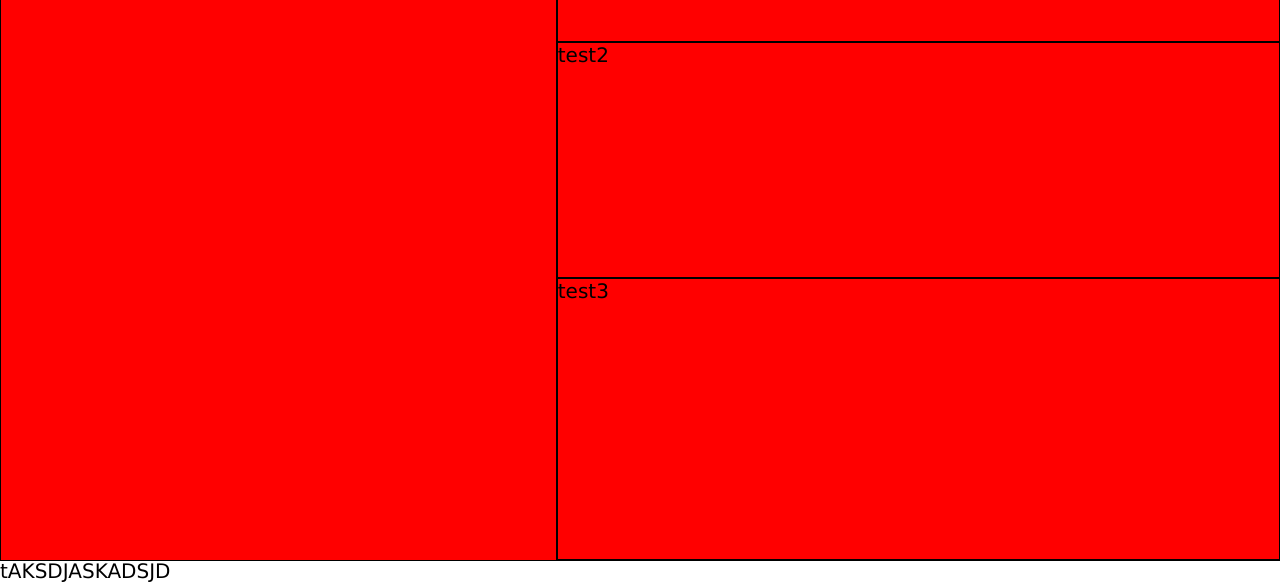
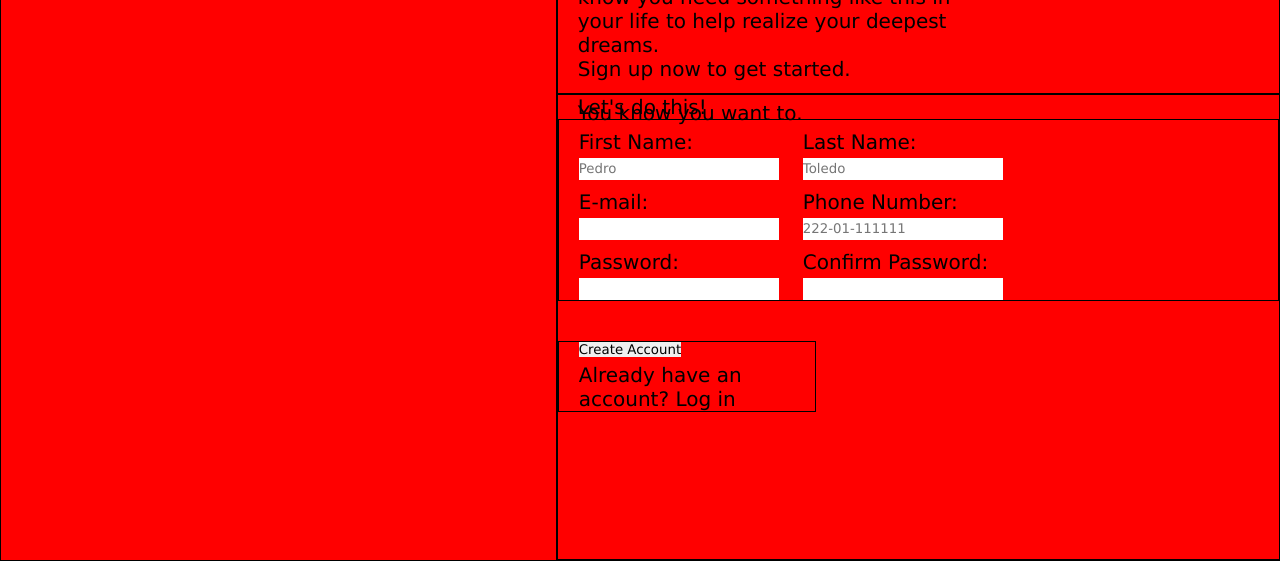
Before and after one commit to pedrohmtoledo/signup-form, a plain HTML site: page index.html in a window 1280 px wide. Shown: the part 241-824 px from the top of the page. After the commit the page ends 802 px from the top, so only its background shows below. Drawn offline with Linux system fonts and the light colour scheme.

Commit message:
Add the form and all inputs
FOrm and inputs added, coded some styliing as well

```diff
--- a/index.html
+++ b/index.html
@@ -16,21 +16,58 @@
         </div>
         <div class="container-child" id="right-container">
             <div id="top">
-                test
-
+                <p class="top_text">This is not a real online service! You know you need something like this in your life to help realize your deepest dreams.<br>
+                Sign up now to get started.</p>
+                <p>You know you want to.</p>
             </div>
             <div id="middle">
-                test2
+                <p class="middle_text">Let's do this!</p>
+                <form action="#" method="POST">
+                    <div class="info">
+                        <fieldset>
+                            <div class="first_name">
+                                <label for="first_name">First Name:</label>
+                                <input type="text" minlength="2" id="first_name" placeholder="Pedro" required>
+                            </div>
+                            <div class="last_name">
+                                <label for="last_name">Last Name:</label>
+                                <input type="text" minlength="2" id="last_name" placeholder="Toledo" required>
+                            </div>
+                        </fieldset>
+                        <fieldset>
+                            <div class="email">
+                                <label for="email">E-mail:</label>
+                                <input type="email" id="email" required>
+                            </div>
+                            <div class="phone">
+                                <label for="phone">Phone Number:</label>
+                                <input type="te" id="phone" pattern="[0-9]{3}-[0-9]{2}-[0-9]{7}" placeholder="222-01-111111" required>
+                            </div>
+                        </fieldset>
+                        <fieldset>
+                            <div class="password">
+                                <label for="password">Password:</label>
+                                <input type="password" minlength="6" id="password"required>
+                            </div>
+                            <div class="confirm_password">
+                                <label for="confirm_password">Confirm Password:</label>
+                                <input type="password" minlength="6" id="confirm_password" required>
+                            </div>
+                        </fieldset>
+                    </div>
+                    <div class="button">
+                        <button type="submit">Create Account</button>
+                        <p>Already have an account? Log in</p>
+                    </div>
 
-            </div>
-            <div id="bottom">
-                test3
+
+                </form>
 
             </div>
 
         </div>
     </div>
-    tAKSDJASKADSJD
+
 </body>
 
 </html>
--- a/style.css
+++ b/style.css
@@ -10,8 +10,8 @@
 * {
     padding: 0;
     margin: 0;
+    border: 0;
     font-family: Verdana, Geneva, Tahoma, sans-serif;
-
 }
 
 body {
@@ -20,6 +20,7 @@ body {
     height: 100vh;
 
 }
+
 .container {
     display: flex;
     width: 100%;
@@ -41,22 +42,22 @@ body {
     justify-content: center;
     align-items: center;
     flex: 1.3 1 0;
-
-
 }
 
 #right-container > div {
     border: 1px solid;
     width: 100%;
-
 }
 
-#top, #bottom {
-    flex: 1.2 1 0;
+#top {
+    flex: 1 1 0;
+    display: flex;
+    flex-direction: column;
+    gap: 1rem;
 }
 
 #middle {
-    flex: 1 1 0;
+    flex: 1.4 1 0;
 
 }
 
@@ -66,3 +67,58 @@ body {
     position: relative;
     top: 10rem;
 }
+
+fieldset > div{
+    display: flex;
+    flex-direction: column;
+    flex: 1;
+    gap: 0.2rem;
+
+}
+fieldset{
+    display: flex;
+    margin-top: 0.5rem;
+    justify-content: space-evenly;
+    width: 35vw;
+
+}
+
+input{
+    width: 10rem;
+    height: 1.1rem;
+}
+
+input, label, .middle_text, .button > *, #top > p{
+    position: relative;
+    left: 1rem;
+}
+
+form > div{
+    border: 1px solid;
+
+}
+
+form {
+    display: flex;
+    flex-direction: column;
+}
+
+.button{
+    margin-top: 2rem;
+    display: flex;
+    flex-direction: column;
+    width: 20vw;
+    gap: 0.3rem;
+}
+
+
+.button > button {
+    width: 40%;
+}
+
+#top > p{
+    position: relative;
+    top: 10rem;
+    width: 30vw;
+    font-size: 1rem;
+}
```
